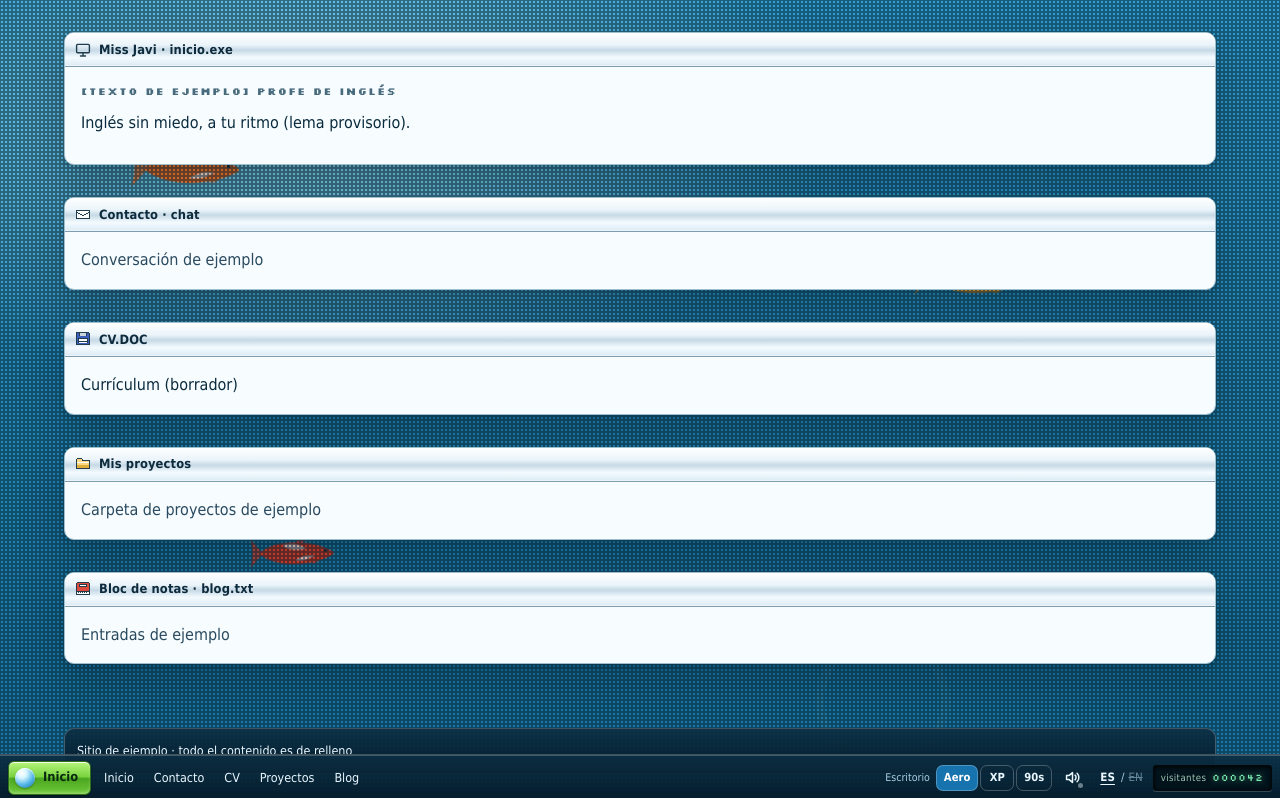
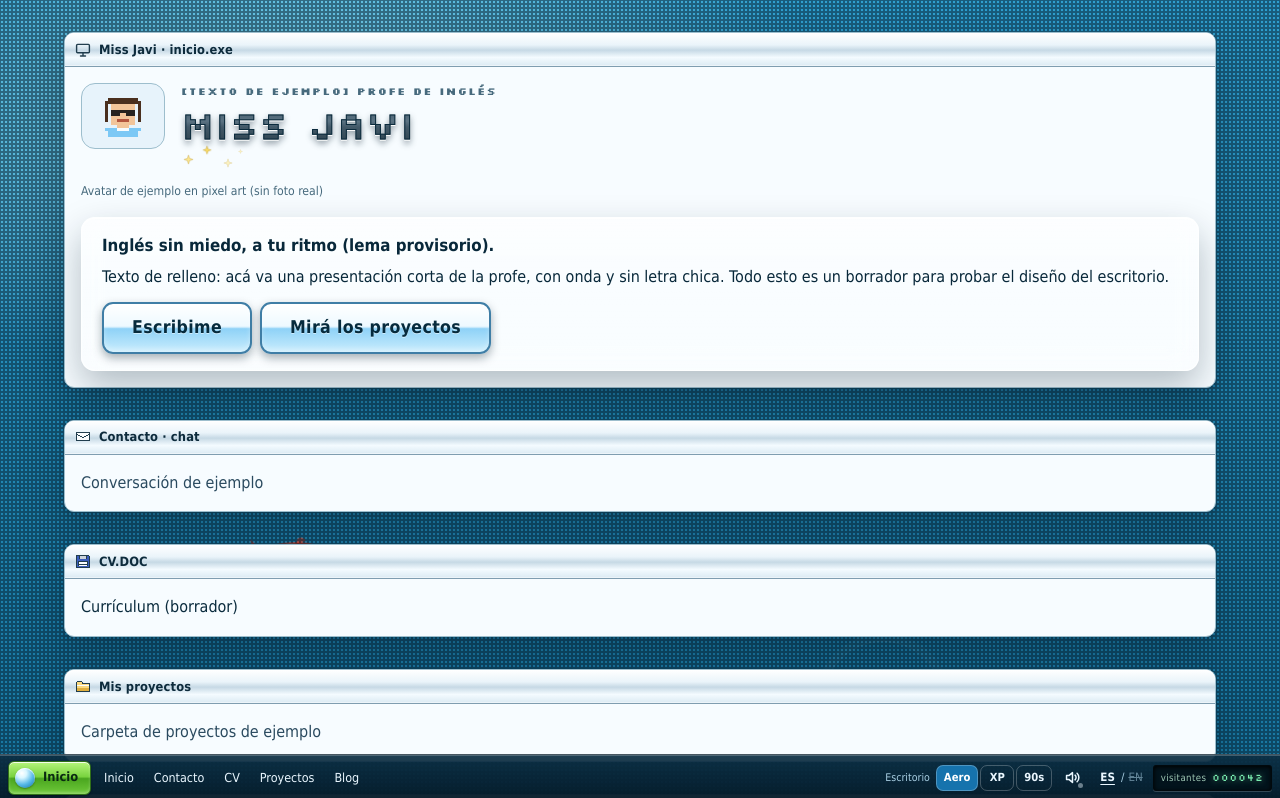
Before and after one commit to Vicenthresh/teacher-landing, an Astro site: page / in a window 1280 px wide. Shown: the top 798 px of the page. Built offline with nearby package versions, Linux system fonts and the light colour scheme; Astro itself is replaced by a stand-in of ours.

Commit message:
teacher-landing: build the Miss Javi hero window
T2 of SESSION.md: chrome heading with glitter, the original
pixel-art placeholder avatar, tagline and intro on the page's
single glass panel, and the two mega CTAs to contacto/proyectos.
No new colour pairs; every pair used is already in contrast.json.

Hub: [[Teacher Landing]]
Agent: opencode
Model: glm-5.3

```diff
--- a/src/components/sections/Hero.astro
+++ b/src/components/sections/Hero.astro
@@ -1,13 +1,50 @@
 ---
 import Window from '../Window.astro';
+import Garnish from '../Garnish.astro';
 import home from '../../data/home.es.json';
 
 const { hero } = home;
+
+/* Original pixel-art placeholder portrait: no photo until the real one
+   exists. Decorative (aria-hidden) with the label from JSON below it. */
+const AVATAR = `<svg viewBox="0 0 16 16" shape-rendering="crispEdges" aria-hidden="true" focusable="false">
+  <rect x="3" y="2" width="10" height="1" fill="#4a2f1e"/>
+  <rect x="2" y="3" width="12" height="1" fill="#4a2f1e"/>
+  <rect x="2" y="4" width="1" height="6" fill="#4a2f1e"/>
+  <rect x="13" y="4" width="1" height="6" fill="#4a2f1e"/>
+  <rect x="4" y="4" width="8" height="7" fill="#f2c59a"/>
+  <rect x="4" y="6" width="3" height="2" fill="#26221f"/>
+  <rect x="9" y="6" width="3" height="2" fill="#26221f"/>
+  <rect x="7" y="6" width="2" height="1" fill="#26221f"/>
+  <rect x="6" y="9" width="4" height="1" fill="#b3563f"/>
+  <rect x="6" y="11" width="4" height="1" fill="#f2c59a"/>
+  <rect x="2" y="12" width="12" height="1" fill="#7cc8f5"/>
+  <rect x="3" y="13" width="10" height="2" fill="#7cc8f5"/>
+  <rect x="6" y="12" width="4" height="1" fill="#f7fcff"/>
+</svg>`;
 ---
 
 <Window id={hero.id} title={hero.windowTitle} icon="computer" class="hero">
-  <div class="stack">
-    <p class="eyebrow">{hero.kicker}</p>
-    <p>{hero.tagline}</p>
+  <div class="hero__head">
+    <div class="hero__avatar">
+      <Fragment set:html={AVATAR} />
+    </div>
+    <div class="hero__who">
+      <p class="eyebrow">{hero.kicker}</p>
+      <h2 class="chrome-text hero__name">{hero.name}</h2>
+      <Garnish variant="glitter" />
+    </div>
+  </div>
+  <p class="hero__label">{hero.avatarLabel}</p>
+
+  <div class="glass hero__glass">
+    <div class="glass__body">
+      <p class="hero__tagline">{hero.tagline}</p>
+      <p class="hero__intro">{hero.intro}</p>
+      <p class="cluster hero__ctas">
+        <a class="btn btn--mega" href="#contacto">{hero.ctaPrimary}</a>
+        <a class="btn btn--mega" href="#proyectos">{hero.ctaSecondary}</a>
+      </p>
+    </div>
   </div>
 </Window>
--- a/src/styles/base.css
+++ b/src/styles/base.css
@@ -2185,3 +2185,75 @@ strong {
     animation: none !important;
   }
 }
+
+/* --------------------------------------------------------- home: hero */
+/* The hero window body stays on --panel (audited pairs); the glass panel
+   inside is the page's single blurred surface. No new animations here. */
+
+.hero .window__body {
+  display: grid;
+  gap: var(--space-3);
+}
+
+.hero__head {
+  display: flex;
+  flex-wrap: wrap;
+  align-items: flex-start;
+  gap: var(--space-4);
+}
+
+.hero__avatar {
+  flex: none;
+  display: grid;
+  place-items: center;
+  width: 84px;
+  padding: var(--space-2);
+  background: var(--panel-2);
+  border: 1px solid var(--panel-edge);
+  border-radius: var(--radius-panel);
+}
+
+.hero__avatar svg {
+  width: 48px;
+  height: 48px;
+  image-rendering: pixelated;
+}
+
+.hero__who {
+  min-width: 0;
+}
+
+.hero__who .eyebrow {
+  margin: 0 0 var(--space-1);
+}
+
+.hero__name {
+  margin: 0;
+  font-size: clamp(1.6rem, 7vw, 2.4rem);
+  text-transform: uppercase;
+}
+
+.hero__label {
+  margin: 0;
+  font-size: 0.76rem;
+  color: var(--ink-mute);
+}
+
+.hero__glass {
+  margin-top: var(--space-1);
+}
+
+.hero__tagline {
+  margin: 0 0 var(--space-2);
+  font-size: 1.05rem;
+  font-weight: 700;
+  line-height: 1.35;
+}
+
+.hero__intro {
+  margin: 0 0 var(--space-3);
+}
+
+.hero__ctas {
+  margin: 0;
+}
```
Also changed, not shown: SESSION.md (+1 -1 lines).
